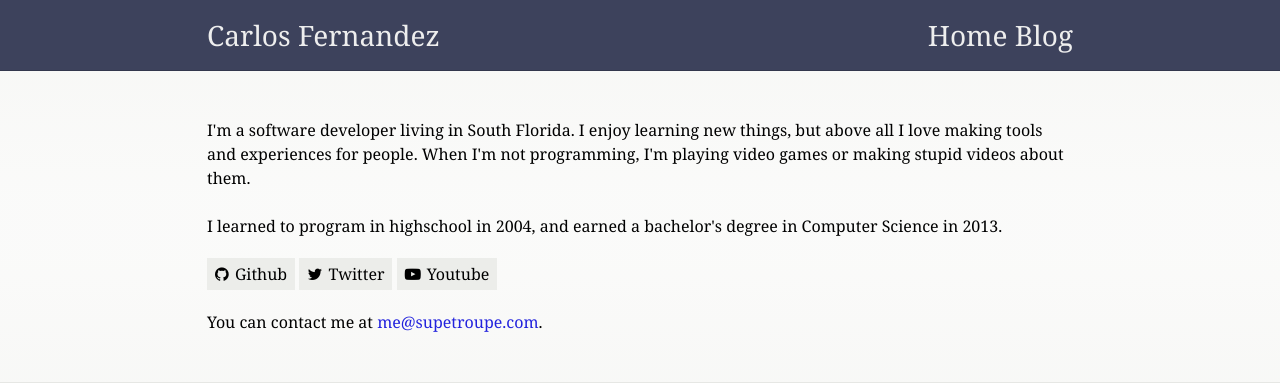
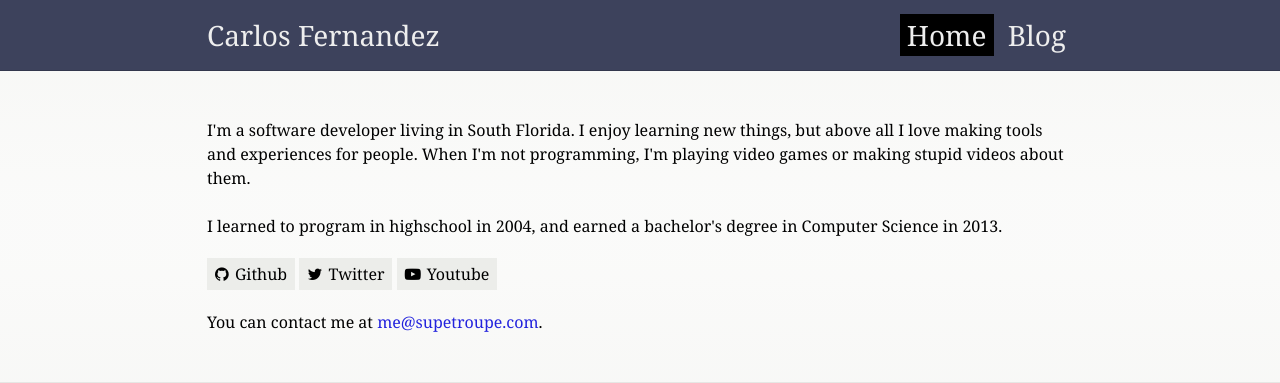
Before and after one commit to CarlosFdez/personalwebsite, a Flask app: page / in a window 1280 px wide. Shown: the top 383 px of the page. Run offline with Flask 2, Linux system fonts and the light colour scheme; style sheets or scripts are compiled from the project's sources.

Commit message:
Update style to support selected nav status

```diff
--- a/assets/src/css/_variables.scss
+++ b/assets/src/css/_variables.scss
@@ -1,6 +1,7 @@
 // header/footer color and any key interactables if any
 $key-color: hsl(230,20%,30%);
 $key-border-color: hsl(230,20%,25%);
+$key-selected-color: black; // change later
 
 $body-color: hsl(70,10%,98%);
 $body-off-color: hsl(70,5%,93%);
--- a/assets/src/css/layout.scss
+++ b/assets/src/css/layout.scss
@@ -19,16 +19,23 @@ body > main {
     flex: 1;
 }
 
+// Structure for the header and the header gap
+body > header, .header-gap {
+    font-size: 1.75em;
+    line-height: 1.5em;
+    padding: 0.5em 0;
+}
+
+.header-gap {
+    display: none; // only visible if scrolling is enabled
+}
+
 body > header {
     overflow: auto; /* handle the margin of inner h1 */
     /*background-color: #fbfbf4; */
     background-color: $key-color;
     border-bottom: 1px solid $key-border-color;
     color: #eee;
-
-    font-size: 1.75em;
-    line-height: 1em;
-    padding: 0.75em 0;
 
     white-space: nowrap;
     overflow: hidden;
@@ -42,6 +49,16 @@ body > header nav {
 
     a {
         display: inline-block;
+        padding: 0 7px;
+        text-decoration: none;
+
+        &:hover {
+            text-decoration: none;
+        }
+    }
+
+    a.selected {
+        background-color: $key-selected-color;
     }
 }
 
@@ -52,20 +69,19 @@ body > header nav {
         top: 0;
         width: 100%;
         z-index: 100;
+
+        &.scrolling {
+            font-size: 1.5em;
+        }
     }
 
-    body > header.scrolling {
-        font-size: 1.5em;
-    }
+    .header-gap {
+        display: initial;
 
-    body > header, .header-gap {
-        font-size: 1.75em;
-        line-height: 1em;
-        padding: 0.75em 0;
-    }
-
-    .header-gap::before {
-        content: "\007C\00a0\00a0";
+        &::before {
+            // non breaking spaces
+            content: "\00a0\00a0";
+        }
     }
 }
 
--- a/templates/_layout.html
+++ b/templates/_layout.html
@@ -12,7 +12,7 @@
         <div class="content">
             <a href="#" class="performScroll">Carlos Fernandez</a>
             <nav>
-                <a href="/">Home</a>
+                <a href="/" class="selected">Home</a>
                 <a href="/blog/">Blog</a>
             </nav>
         </div>
```
